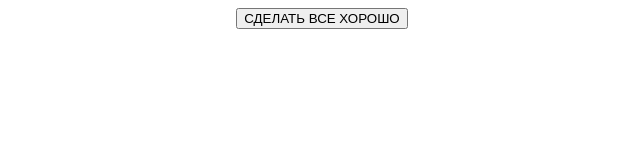
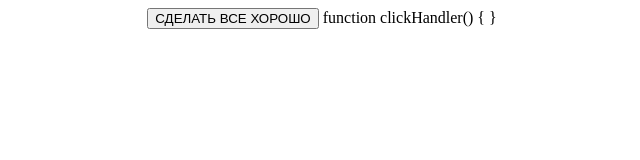
Before and after one commit to RayyX7/kek, a plain HTML site: page index.html in a window 1280 px wide. Shown: the whole page, without its empty margins (318-958 px from the left). Drawn offline with Linux system fonts and the light colour scheme.

Commit message:
Update index.html

```diff
--- a/index.html
+++ b/index.html
@@ -13,6 +13,8 @@
 </style>
 <div class = "center">
   <button type="button" onclick="clickHandler()">СДЕЛАТЬ ВСЕ ХОРОШО</button>
+function clickHandler() {
 <script src="js/script.js"></script>
+}
 </body>
 </html>
```
